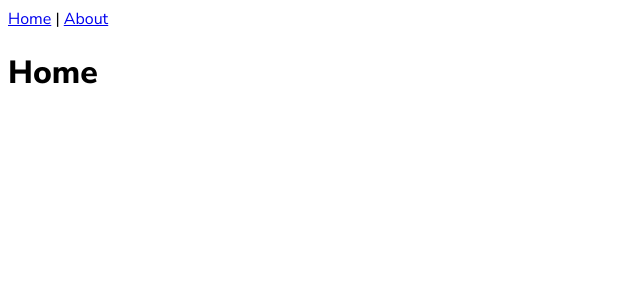
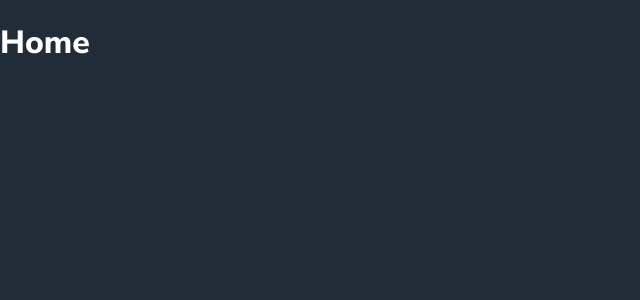
Before and after one commit to Strapazzon/countries-app, a Vue app: page / in a window 1280 px wide. Shown: the top 300 px of the page, without its empty margins (0-640 px from the left). Built offline with nearby package versions, Linux system fonts and the light colour scheme.

Commit message:
Implementação de Themes

```diff
--- a/public/index.html
+++ b/public/index.html
@@ -7,7 +7,7 @@
     <link rel="icon" href="<%= BASE_URL %>favicon.ico">
     <title>countries-app</title>
   </head>
-  <body>
+  <body class="dark">
     <noscript>
       <strong>We're sorry but countries-app doesn't work properly without JavaScript enabled. Please enable it to continue.</strong>
     </noscript>
--- a/src/App.vue
+++ b/src/App.vue
@@ -1,9 +1,10 @@
 <template>
-  <div id="app">
-    <div id="nav">
+  <div id="app" class="dark">
+    <!-- <div id="nav">
       <router-link to="/">Home</router-link> |
       <router-link to="/about">About</router-link>
-    </div>
+    </div> -->
+
     <router-view/>
   </div>
 </template>
@@ -12,8 +13,28 @@
 @import url('https://fonts.googleapis.com/icon?family=Material+Icons|Material+Icons+Outlined');
 @import url('https://fonts.googleapis.com/css?family=Nunito+Sans:300,400,600,800&display=swap');
 
+@import './scss/global.scss';
+@import './scss/themes.scss';
+@import './scss/themify.scss';
+
+body {
+  @include themify(null, $themes) {
+    background-color: theme(background)
+  }
+}
+
 #app {
+  height: 100%;
+  margin: 0px;
+  padding: 0px;
+
   font-family: 'Nunito Sans', sans-serif;
+  @include themify(null, $themes) {
+    background-color: theme(background);
+    color: theme(color)
+  }
 
+  display: flex;
+  flex-direction: column;
 }
 </style>
--- a/src/environments.js
+++ b/src/environments.js
@@ -1,4 +1,5 @@
 'use strict'
+
 module.exports = {
   URL_API: 'https://restcountries.eu/rest/v2'
 }
--- /dev/null
+++ b/src/scss/_global.scss
@@ -0,0 +1,6 @@
+html, body {
+  width: 100%;
+  height: 100%;
+  margin: 0px;
+  padding: 0px;
+}
--- /dev/null
+++ b/src/scss/_themes.scss
@@ -0,0 +1,12 @@
+$themes: (
+  dark: (
+    primary: hsl(209, 23%, 22%),
+    background: hsl(207, 26%, 17%),
+    color: hsl(0, 0%, 100%)
+  ),
+  light: (
+    primary: hsl(0, 0%, 100%),
+    background: hsl(0, 0%, 98%),
+    color: hsl(200, 15%, 8%)
+  )
+)
--- /dev/null
+++ b/src/scss/_themify.scss
@@ -0,0 +1,24 @@
+$current-theme: light !default;
+
+@mixin themify($attr: null, $themes: $themes) {
+  @each $theme, $map in $themes {
+    // Define current theme
+    $current-theme: map-get($themes, $theme) !global;
+
+    // Themify
+    @if $attr == null {
+      .#{$theme} & { @content; }
+    } @else {
+      &[data-#{$attr}="#{$theme}"] { @content; }
+    }
+
+    // reset current theme
+    $current-theme: null !global;
+  }
+}
+
+@function theme($query, $theme: $current-theme) {
+  @if $query != null {
+    @return map-get($theme, $query);
+  }
+}
```
